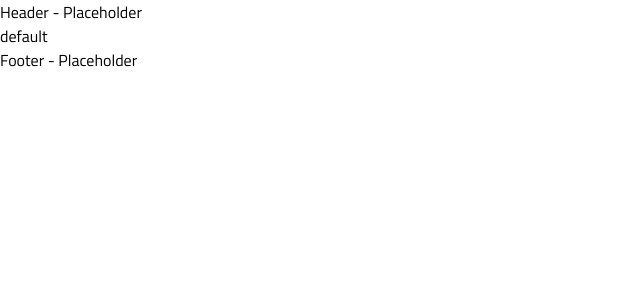
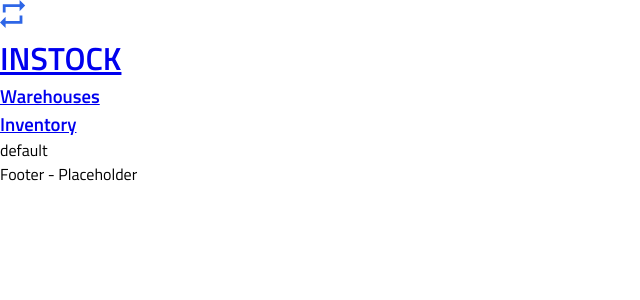
Before and after one commit to reymaa19/InStock-client, a React (Vite) app: page / in a window 1280 px wide. Shown: the top 300 px of the page, without its empty margins (0-640 px from the left). Built offline with nearby package versions, Linux system fonts and the light colour scheme; the HTML template or start-up script is replaced by a standard one.

Commit message:
add elements in header

```diff
--- a/src/components/Header/Header.jsx
+++ b/src/components/Header/Header.jsx
@@ -1,7 +1,27 @@
-import React from "react";
+import "./Header.scss";
+import { Link } from "react-router-dom";
+import logo from "../../assets/images/logo/logo.svg";
 
 function Header() {
-  return <div>Header - Placeholder</div>;
+  return (
+    <header className="header">
+      <Link to="/warehouse">
+        <div className="header__logo">
+          <img src={logo} alt="InStock-logo" className="header__icon" />
+          <h1 className="header__title">INSTOCK</h1>
+        </div>
+      </Link>
+
+      <nav className="header__nav">
+        <Link to="/warehouse">
+          <h3 className="header_link">Warehouses</h3>
+        </Link>
+        <Link to="/inventory">
+          <h3 className="header_link">Inventory</h3>
+        </Link>
+      </nav>
+    </header>
+  );
 }
 
 export default Header;
--- /dev/null
+++ b/src/components/Header/Header.scss
@@ -0,0 +1,3 @@
+@use "../../styles/partials/mixins.scss" as *;
+@use "../../styles/partials/typography.scss" as *;
+@use "../../styles/partials/variables.scss" as *;
```
